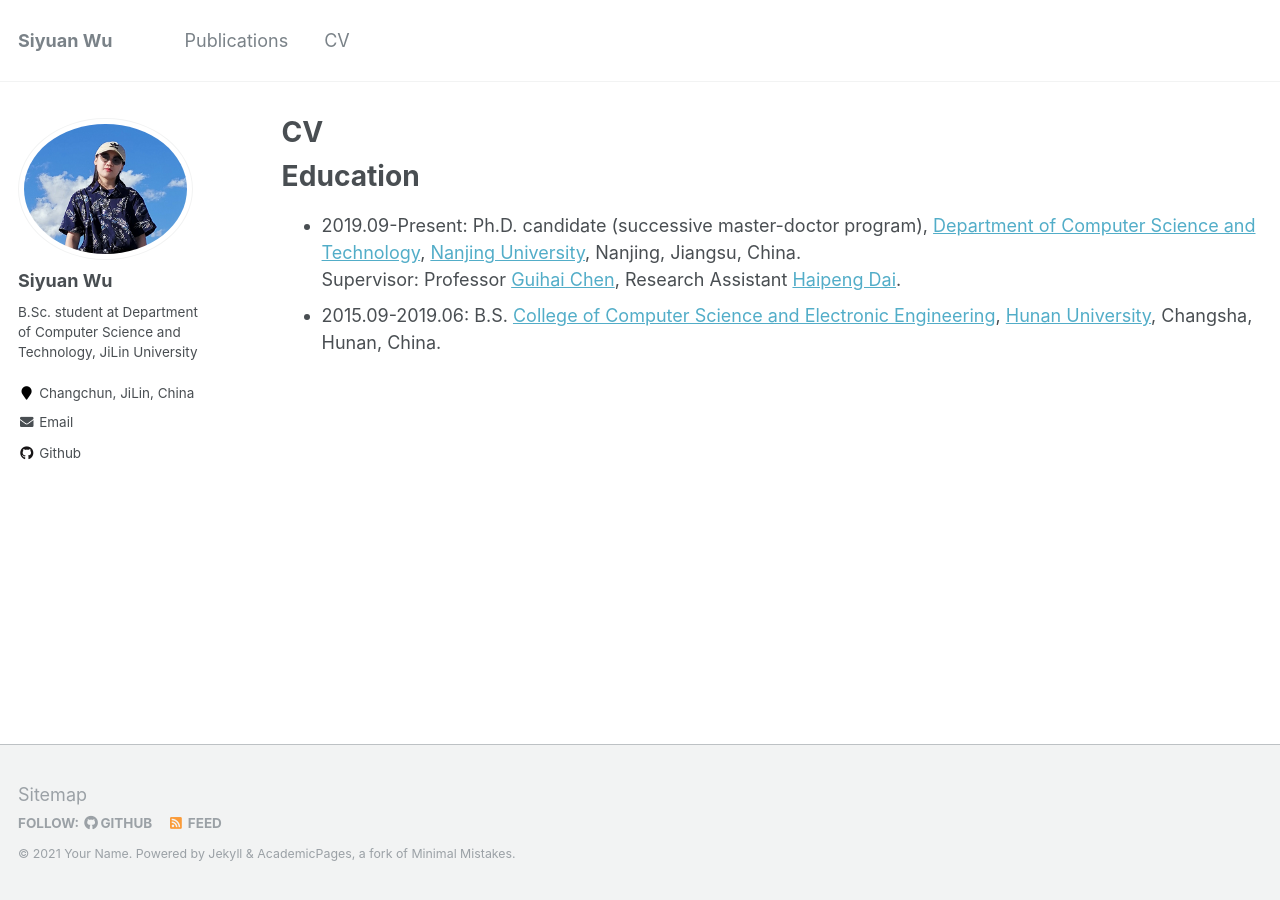
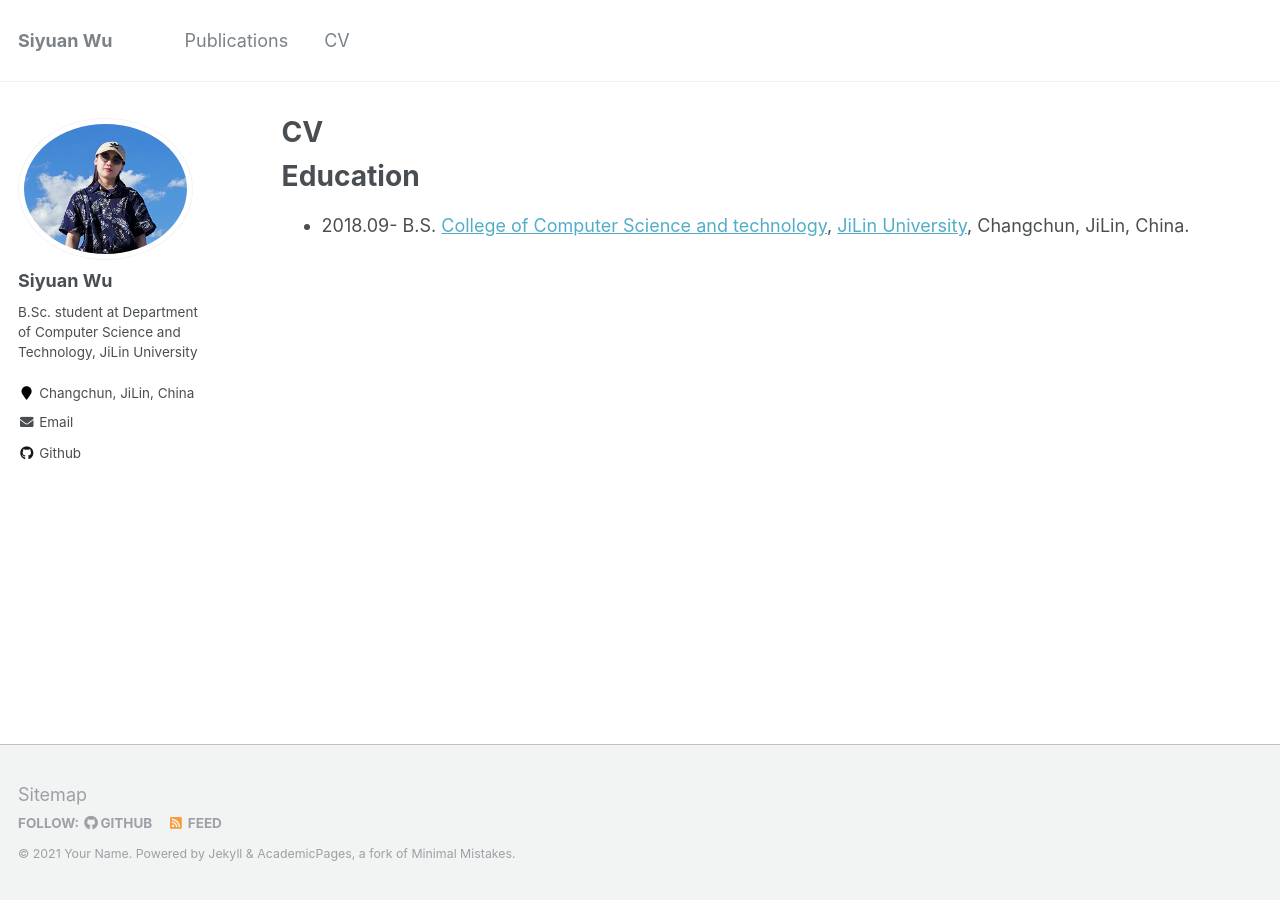
Before and after one commit to Siyuan01/Siyuan01.github.io, a Jekyll site: the page built from _pages/cv.md, in a window 1280 px wide. Built offline with Jekyll 4.4.1, drawn with Linux system fonts in a browser that asks for light colours.

Commit message:
Update cv.md

```diff
--- a/_pages/cv.md
+++ b/_pages/cv.md
@@ -12,6 +12,6 @@ redirect_from:
 
 Education
 ======
-* 2019.09-Present: Ph.D. candidate (successive master-doctor program), [Department of Computer Science and Technology](https://cs.nju.edu.cn/), [Nanjing University](https://www.nju.edu.cn/), Nanjing, Jiangsu, China.
-Supervisor: Professor [Guihai Chen](https://cs.nju.edu.cn/gchen/), Research Assistant [Haipeng Dai](https://cs.nju.edu.cn/daihp/index.htm).
-* 2015.09-2019.06: B.S. [College of Computer Science and Electronic Engineering](http://csee.hnu.edu.cn/), [Hunan University](http://www.hnu.edu.cn/), Changsha, Hunan, China.
+<!-- * 2019.09-Present: Ph.D. candidate (successive master-doctor program), [Department of Computer Science and Technology](https://cs.nju.edu.cn/), [Nanjing University](https://www.nju.edu.cn/), Nanjing, Jiangsu, China.
+Supervisor: Professor [Guihai Chen](https://cs.nju.edu.cn/gchen/), Research Assistant [Haipeng Dai](https://cs.nju.edu.cn/daihp/index.htm). -->
+* 2018.09- B.S. [College of Computer Science and technology](http://ccst.jlu.edu.cn/), [JiLin University](http://www.jlu.edu.cn/), Changchun, JiLin, China.
```
